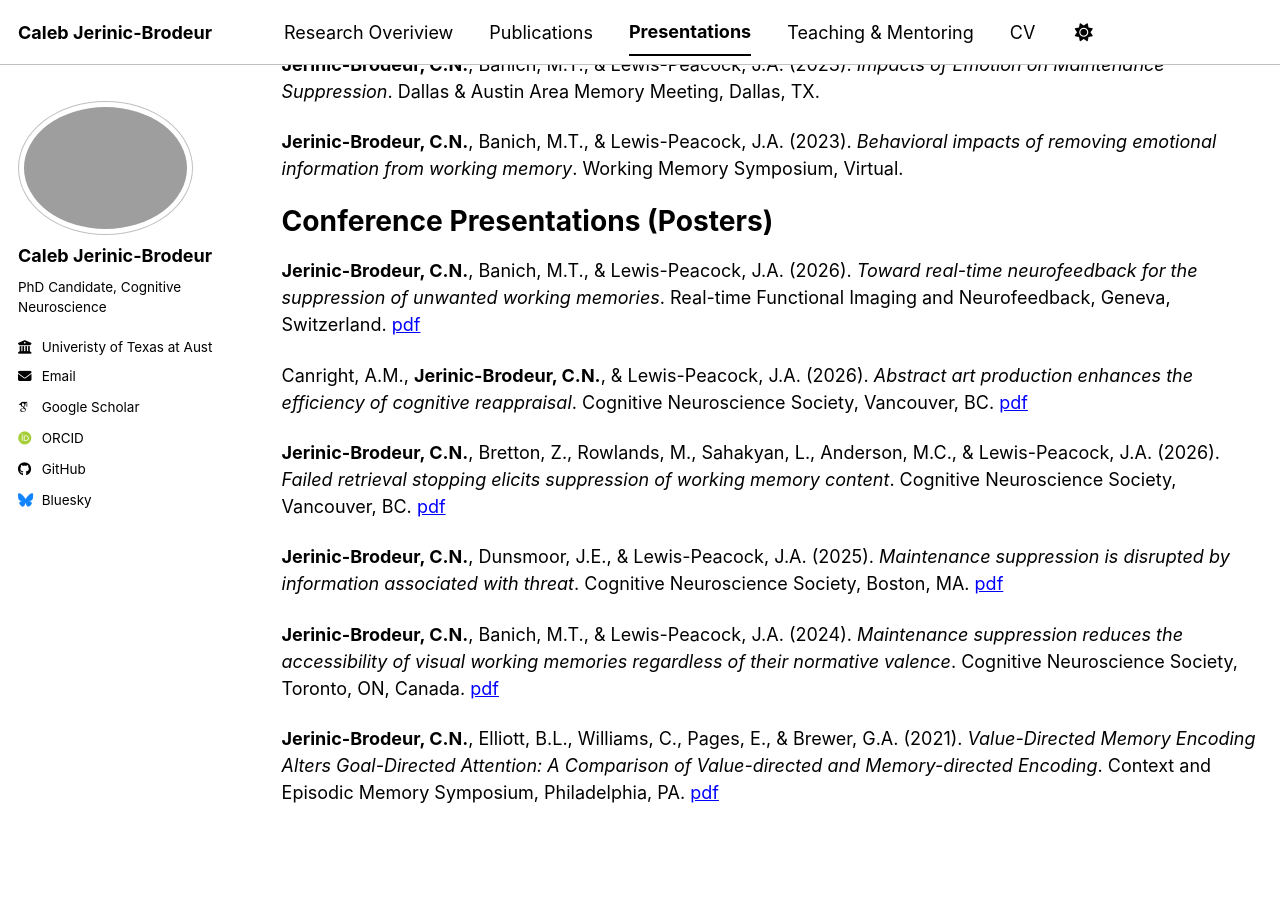
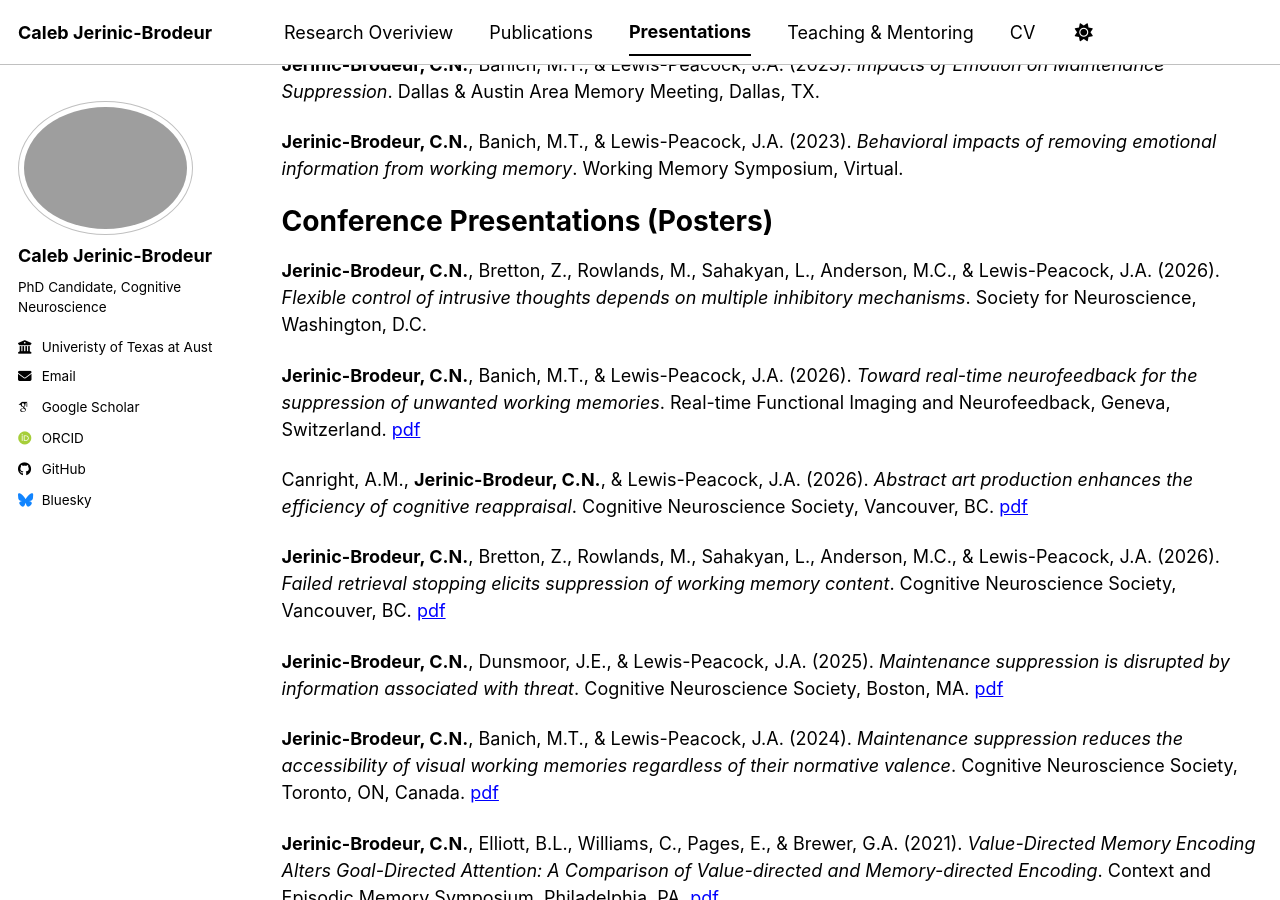
Before and after one commit to cjerinic/cjerinic.github.io, a Jekyll site: the page built from _pages/presentations.md, in a window 1280 px wide and 900 px high, scrolled down 664 px. Built offline with Jekyll 4.4.1, drawn with Linux system fonts in a browser that asks for light colours; some web fonts are replaced; a script bundle is joined from its source files by our own code; library files that are not in the unit come from our copies.

Commit message:
Update presentations with new 2026 conference entries
Added new conference presentations for 2026.

```diff
--- a/_pages/presentations.md
+++ b/_pages/presentations.md
@@ -25,6 +25,8 @@ Bretton, Z., **Jerinic-Brodeur, C.N.**, Rowlands, M., Sahakyan, L., Anderson, M.
 
 Conference Presentations (Posters)
 ======
+**Jerinic-Brodeur, C.N.**, Bretton, Z., Rowlands, M., Sahakyan, L., Anderson, M.C., & Lewis-Peacock, J.A. (2026). *Flexible control of intrusive thoughts depends on multiple inhibitory mechanisms*. Society for Neuroscience, Washington, D.C.
+
 **Jerinic-Brodeur, C.N.**, Banich, M.T., & Lewis-Peacock, J.A. (2026). *Toward real-time neurofeedback for the suppression of unwanted working memories*. Real-time Functional Imaging and Neurofeedback, Geneva, Switzerland. [pdf]({{ "/files/JerinicBrodeur-rtFIN-2026.pdf" | relative_url }})
 
 Canright, A.M., **Jerinic-Brodeur, C.N.**, & Lewis-Peacock, J.A. (2026). *Abstract art production enhances the efficiency of cognitive reappraisal*. Cognitive Neuroscience Society, Vancouver, BC. [pdf]({{ "/files/regulart-SfNC-2026.pdf" | relative_url }})
```
